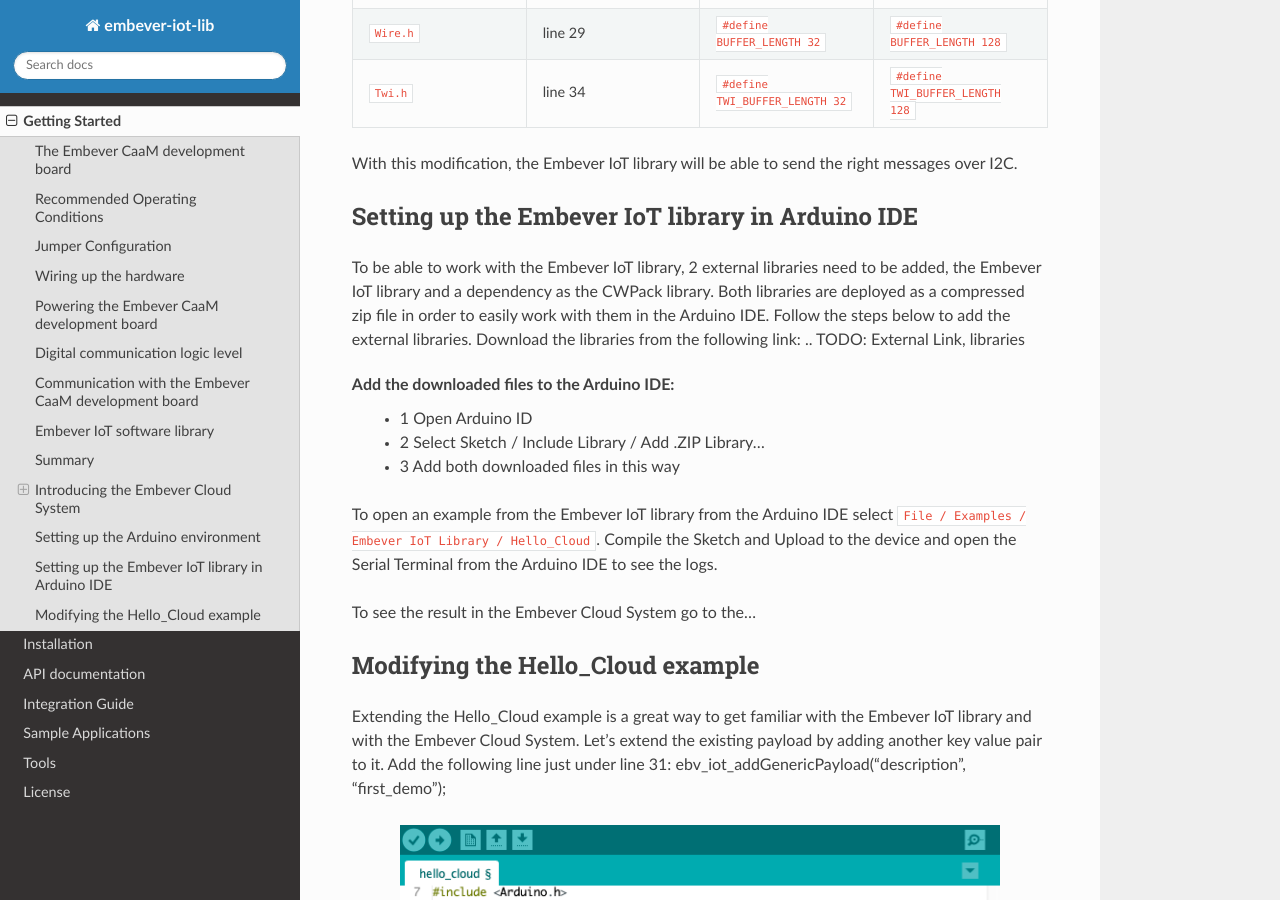
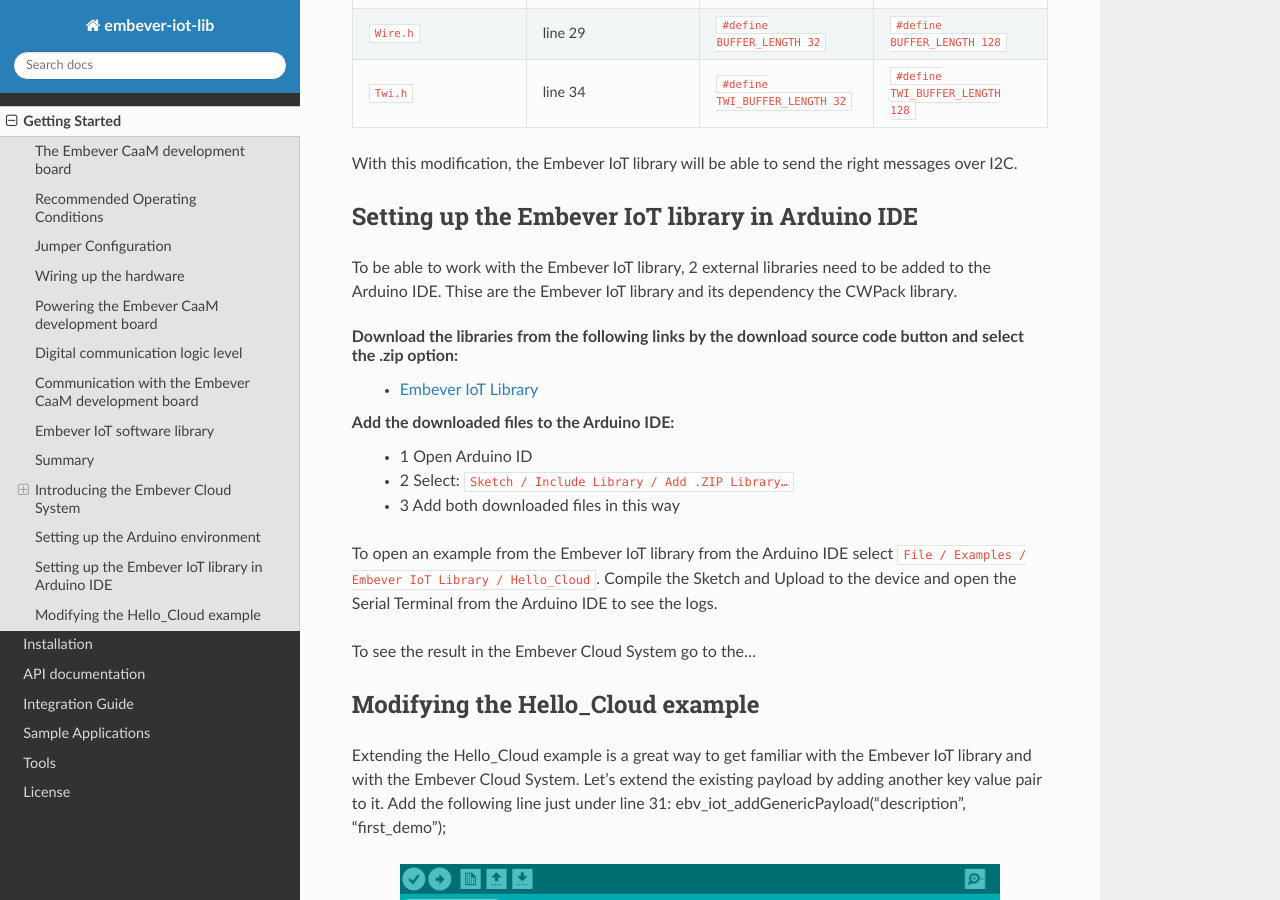
Before and after one commit to Embever/embever-iot-library, a Sphinx documentation site: the page built from docs/source/getting_started.rst, in a window 1280 px wide and 900 px high, scrolled down 5452 px. Built offline with Sphinx 7.4.7 and the Read the Docs theme 2.0.0, drawn with Linux system fonts in a browser that asks for light colours.

Commit message:
getting_started.rst / add the missing download link to EIOTL

```diff
--- a/docs/source/getting_started.rst
+++ b/docs/source/getting_started.rst
@@ -241,15 +241,14 @@
 
 Setting up the Embever IoT library in Arduino IDE
 --------------------------------------------------
-To be able to work with the Embever IoT library, 2 external libraries need to be added, the Embever IoT library and a dependency as the CWPack library.
-Both libraries are deployed as a compressed zip file in order to easily work with them in the Arduino IDE.
-Follow the steps below to add the external libraries.
-Download the libraries from the following link:
-.. TODO: External Link, libraries
+To be able to work with the Embever IoT library, 2 external libraries need to be added to the Arduino IDE. Thise are the Embever IoT library and its dependency the CWPack library.
+
+Download the libraries from the following links by the download source code button and select the .zip option:
+  * `Embever IoT Library <https://gitlab.com/embever-public/embever-iot-library>`_
 
 Add the downloaded files to the Arduino IDE:
   * 1 Open Arduino ID
-  * 2 Select Sketch / Include Library / Add .ZIP Library…
+  * 2 Select: ``Sketch / Include Library / Add .ZIP Library…``
   * 3 Add both downloaded files in this way
 
 To open an example from the Embever IoT library from the Arduino IDE select ``File / Examples / Embever IoT Library / Hello_Cloud``.
```
